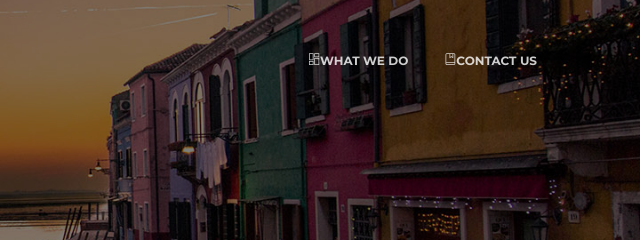
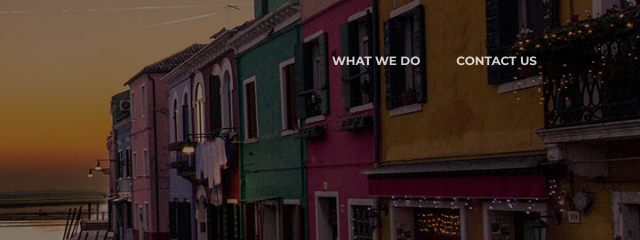
Before and after one commit to ZAScubapetey/framework, a website: page terms.html in a window 1280 px wide. Shown: the top 240 px of the page, 640-1280 px from the left. Drawn offline with Linux system fonts and the light colour scheme; some packages are replaced by stand-ins of ours.

Commit message:
removed icons

```diff
--- a/terms.html
+++ b/terms.html
@@ -54,10 +54,10 @@ The above copyright notice and this permission notice shall be included in all c
       <div class="collapse navbar-collapse justify-content-end" id="navigation">
         <ul class="navbar-nav">
           <li class="nav-item">
-            <a href="index.html" class="nav-link"><i class="nc-icon nc-layout-11"></i>What We do</a>
+            <a href="index.html" class="nav-link">What We do</a>
           </li>
           <li class="nav-item">
-            <a href="index.html#contact" class="nav-link"><i class="nc-icon nc-book-bookmark"></i>Contact Us</a>
+            <a href="index.html#contact" class="nav-link"></i>Contact Us</a>
           </li>
 
 
```
